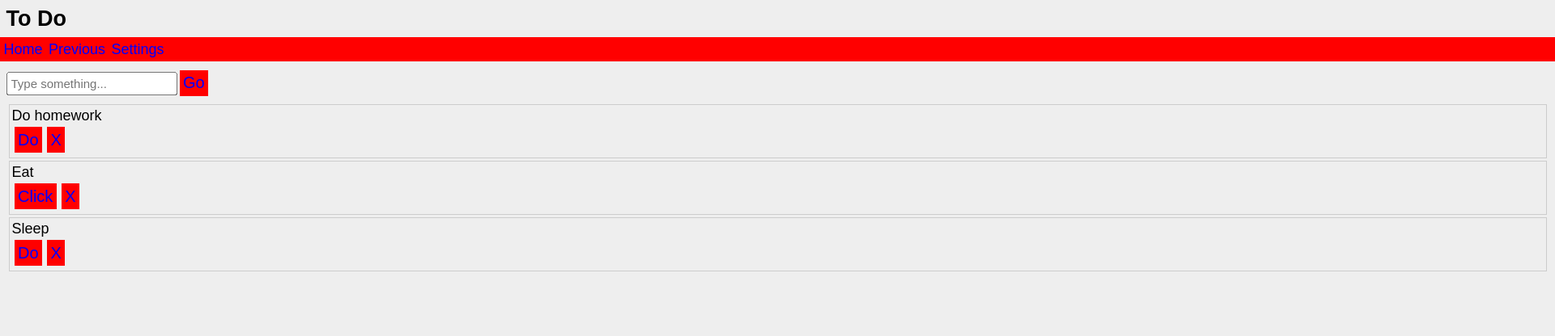
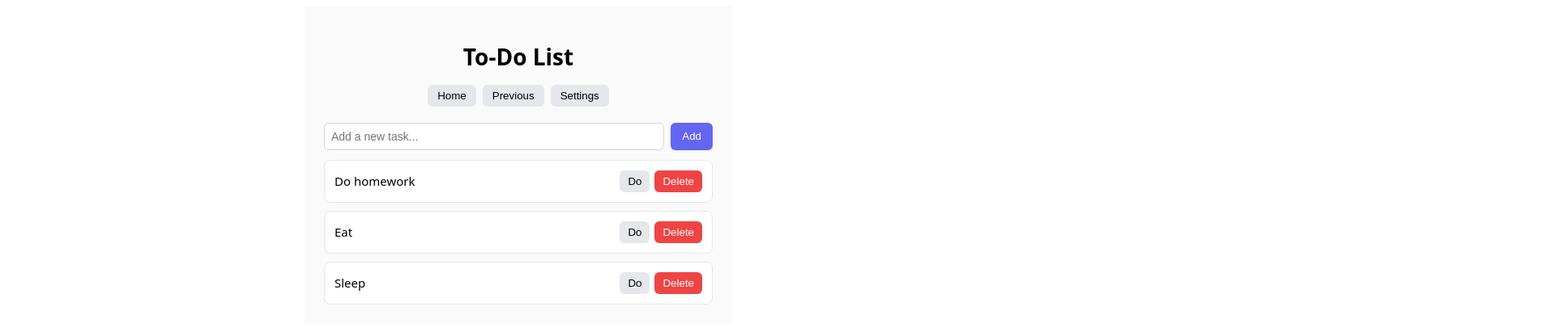
Before and after one commit to margihingrajia/AI_in_UI, a React (Vite) app in the folder ai_in_ui/: page / in a window 1280 px wide. Shown: the top 416 px of the page at 81% size, 1920 px wide, since content can reach past the window. Built offline with nearby package versions, Linux system fonts and the light colour scheme.

Commit message:
v1 copilot added

```diff
--- a/ai_in_ui/src/App.jsx
+++ b/ai_in_ui/src/App.jsx
@@ -1,60 +1,66 @@
-//import { useState } from "react";
 import React, { useState } from "react";
+import "./styles.css";
 
 export default function App() {
-  const [todos, setTodos] = useState([
-    "Do homework",
-    "Eat",
-    "Sleep",
-  ]);
+  const [todos, setTodos] = useState(["Do homework", "Eat", "Sleep"]);
   const [input, setInput] = useState("");
+  const [message, setMessage] = useState("");
 
   const addTodo = () => {
-    if (input !== "") {
-      setTodos([...todos, input]);
-      setInput("");
-      alert("added"); // bad feedback
+    if (input.trim() === "") {
+      setMessage("Please enter a task.");
+      return;
     }
+
+    setTodos([...todos, input.trim()]);
+    setInput("");
+    setMessage("Task added successfully!");
+    setTimeout(() => setMessage(""), 2000);
   };
 
   const deleteTodo = (index) => {
-    const newTodos = todos.filter((_, i) => i !== index);
-    setTodos(newTodos);
+    setTodos(todos.filter((_, i) => i !== index));
+    setMessage("Task removed.");
+    setTimeout(() => setMessage(""), 2000);
   };
 
   return (
     <div className="app">
-      <h1>To Do</h1>
+      <h1 className="title">To‑Do List</h1>
 
-      {/* Bad Navigation */}
-      <div className="nav">
-        <span>Home</span>
-        <span>Previous</span>
-        <span>Settings</span>
-      </div>
+      <nav className="nav">
+        <button className="nav-btn">Home</button>
+        <button className="nav-btn">Previous</button>
+        <button className="nav-btn">Settings</button>
+      </nav>
 
-      {/* Input Section */}
       <div className="input-area">
         <input
-          placeholder="Type something..."
+          placeholder="Add a new task..."
           value={input}
           onChange={(e) => setInput(e.target.value)}
         />
-        <button onClick={addTodo}>Go</button>
+        <button className="primary-btn" onClick={addTodo}>
+          Add
+        </button>
       </div>
 
-      {/* Todo List */}
+      {message && <div className="feedback">{message}</div>}
+
       <div className="list">
         {todos.map((todo, index) => (
           <div key={index} className="item">
-            <p>{todo}</p>
+            <span className="task-text">{todo}</span>
 
-            {/* Random inconsistent buttons */}
-            <button onClick={() => alert("doing")}>
-              {index % 2 === 0 ? "Do" : "Click"}
-            </button>
-
-            <button onClick={() => deleteTodo(index)}>X</button>
+            <div className="actions">
+              <button className="secondary-btn">Do</button>
+              <button
+                className="delete-btn"
+                onClick={() => deleteTodo(index)}
+              >
+                Delete
+              </button>
+            </div>
           </div>
         ))}
       </div>
--- a/ai_in_ui/src/styles.css
+++ b/ai_in_ui/src/styles.css
@@ -1,76 +1,111 @@
-/* Full page but poorly designed */
-body, html {
-  margin: 0;
-  padding: 0;
-  height: 100%;
-  font-family: Arial;
+/* Layout */
+.app {
+  max-width: 480px;
+  margin: 0 auto;
+  padding: 24px;
+  font-family: system-ui, sans-serif;
+  background: #fafafa;
 }
 
-/* Full screen container */
-.app {
-  height: 100vh;
-  width: 100vw;
-  background-color: #eeeeee;
-  overflow: scroll;
-
-  zoom: 1.5;
-}
-
-/* Heading */
-h1 {
-  font-size: 18px; /* too small */
-  text-align: left;
-  margin: 5px;
+/* Title */
+.title {
+  font-size: 28px;
+  font-weight: 600;
+  margin-bottom: 16px;
+  text-align: center;
 }
 
 /* Navigation */
 .nav {
-  background: red;
-  color: blue;
-  padding: 3px;
-  font-size: 12px;
+  display: flex;
+  gap: 8px;
+  justify-content: center;
+  margin-bottom: 20px;
 }
 
-.nav span {
-  margin-right: 5px;
-}
-
-/* Input section */
-.input-area {
-  margin: 5px;
-}
-
-/* Bad input */
-input {
-  font-size: 10px;
-  padding: 2px;
-}
-
-/* Bad buttons */
-button {
-  background-color: red;
-  color: blue;
+.nav-btn {
+  background: #e5e7eb;
   border: none;
-  margin: 2px;
-  padding: 3px;
+  padding: 6px 12px;
+  border-radius: 6px;
   cursor: pointer;
 }
 
-/* List */
-.list {
-  margin: 5px;
+/* Input area */
+.input-area {
+  display: flex;
+  gap: 8px;
+  margin-bottom: 12px;
 }
 
-/* Items */
-.item {
-  border: 1px solid #ccc;
-  margin: 2px; /* too tight */
-  padding: 2px;
-  display: block; /* no alignment */
+input {
+  flex: 1;
+  padding: 8px;
+  font-size: 14px;
+  border: 1px solid #d1d5db;
+  border-radius: 6px;
 }
 
-/* Text */
-p {
-  margin: 0;
-  font-size: 12px;
+/* Buttons */
+.primary-btn {
+  background: #6366f1;
+  color: white;
+  border: none;
+  padding: 8px 14px;
+  border-radius: 6px;
+  cursor: pointer;
 }
+
+.secondary-btn {
+  background: #e5e7eb;
+  border: none;
+  padding: 6px 10px;
+  border-radius: 6px;
+  cursor: pointer;
+}
+
+.delete-btn {
+  background: #ef4444;
+  color: white;
+  border: none;
+  padding: 6px 10px;
+  border-radius: 6px;
+  cursor: pointer;
+}
+
+/* Feedback message */
+.feedback {
+  background: #d1fae5;
+  color: #065f46;
+  padding: 8px;
+  border-radius: 6px;
+  margin-bottom: 16px;
+  text-align: center;
+  font-size: 14px;
+}
+
+/* Todo list */
+.list {
+  display: flex;
+  flex-direction: column;
+  gap: 10px;
+}
+
+.item {
+  background: white;
+  padding: 12px;
+  border-radius: 8px;
+  border: 1px solid #e5e7eb;
+  display: flex;
+  justify-content: space-between;
+  align-items: center;
+}
+
+.task-text {
+  font-size: 15px;
+}
+
+.actions {
+  display: flex;
+  gap: 6px;
+}
```
